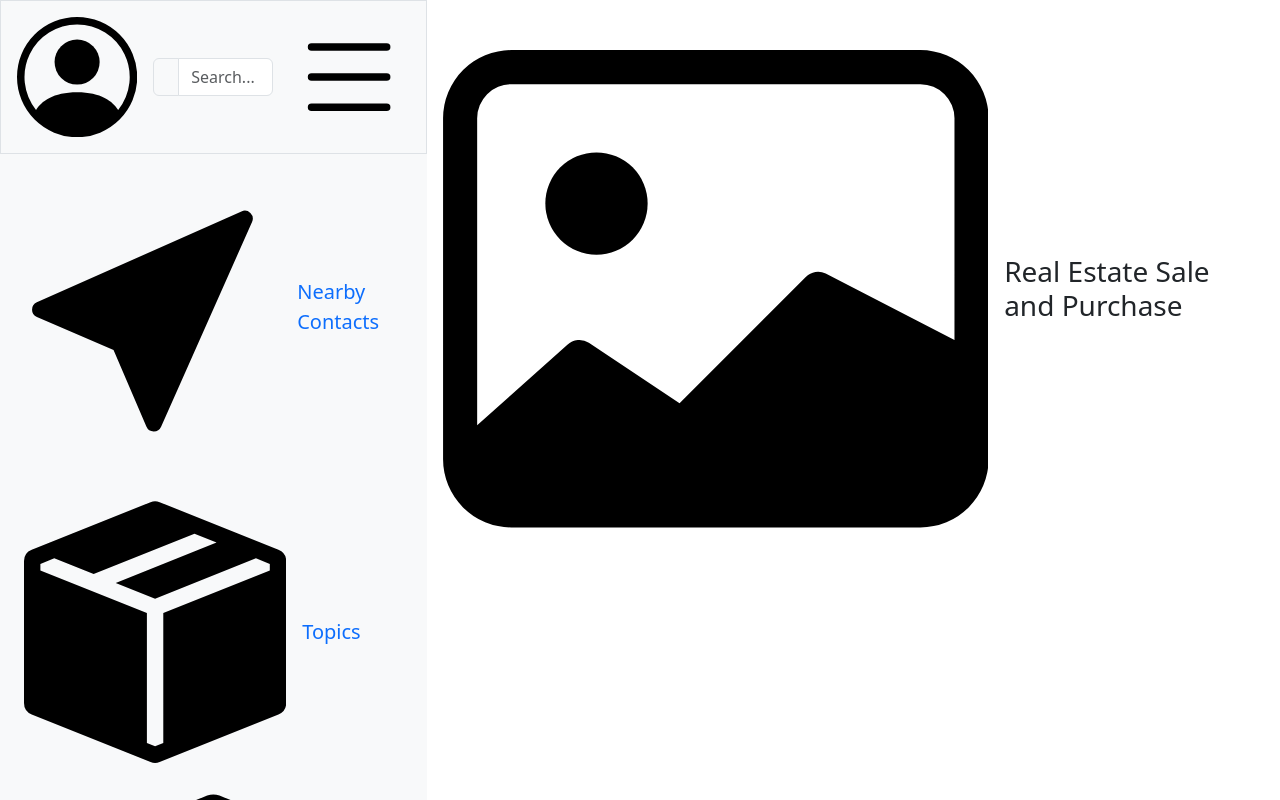
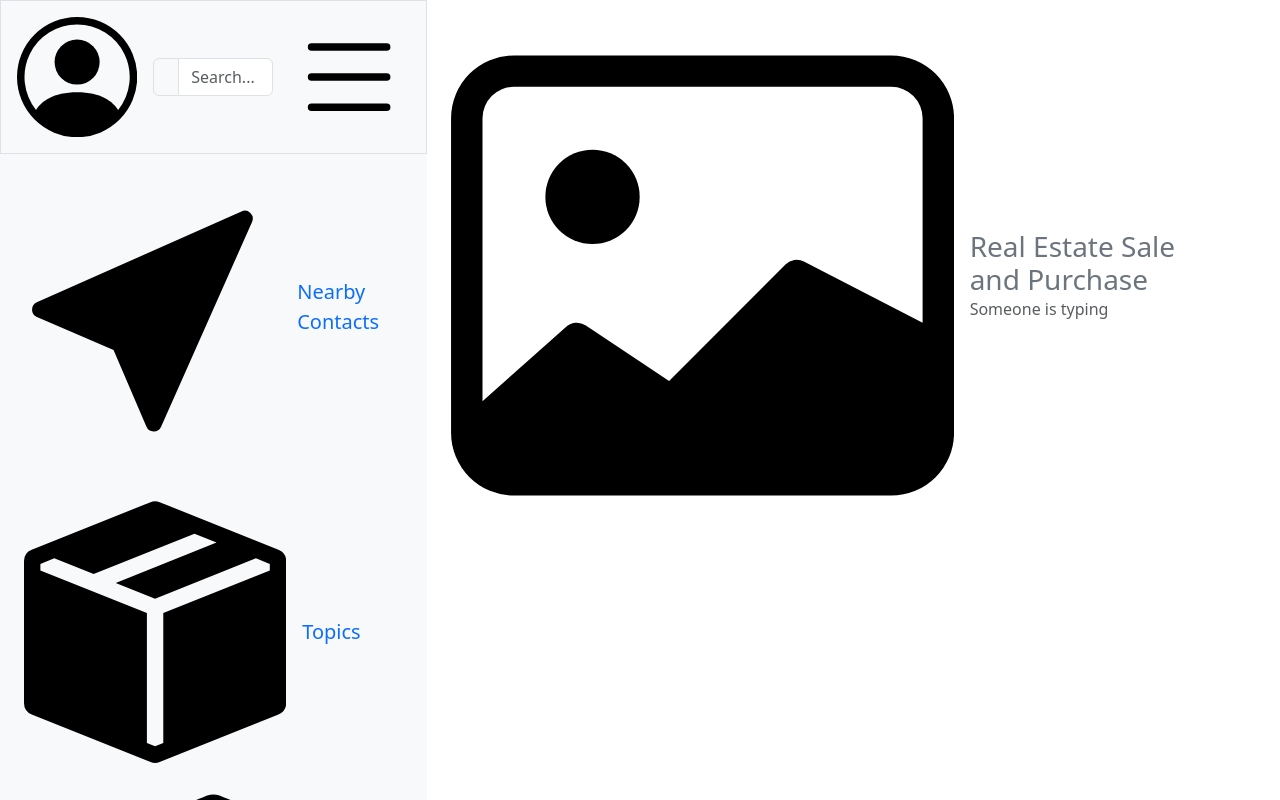
Before and after one commit to buildwithuk/chatapp, a React (Vite) app in the folder chat-app-fe/: page / in a window 1280 px wide. Built offline with nearby package versions, Linux system fonts and the light colour scheme.

Commit message:
Updated chat column

```diff
--- a/chat-app-fe/src/App.tsx
+++ b/chat-app-fe/src/App.tsx
@@ -7,6 +7,7 @@ import {
   PersonFill,
   BoxSeamFill,
   PlusCircle,
+  InfoCircleFill,
 } from "react-bootstrap-icons";
 
 function App() {
@@ -229,9 +230,17 @@ function App() {
         {/* Messages chat */}
         <div className="col-8 p-0">
           <div className="h-100">
-            <div className="d-flex align-items-center gap-3 p-3">
-              <Image className="fs-3" />
-              <h3 className="m-0">Real Estate Sale and Purchase</h3>
+            <div className=" d-flex align-items-center gap-3 p-4">
+              <Image className="text-secondary fs-3" />
+              <div className="flex-grow-1">
+                <h3 className="text-secondary m-0">
+                  Real Estate Sale and Purchase
+                </h3>
+                <p className="text-muted mb-0">Someone is typing</p>
+              </div>
+              <button className="btn">
+                <InfoCircleFill className="text-muted fs-4" />
+              </button>
             </div>
           </div>
         </div>
```
